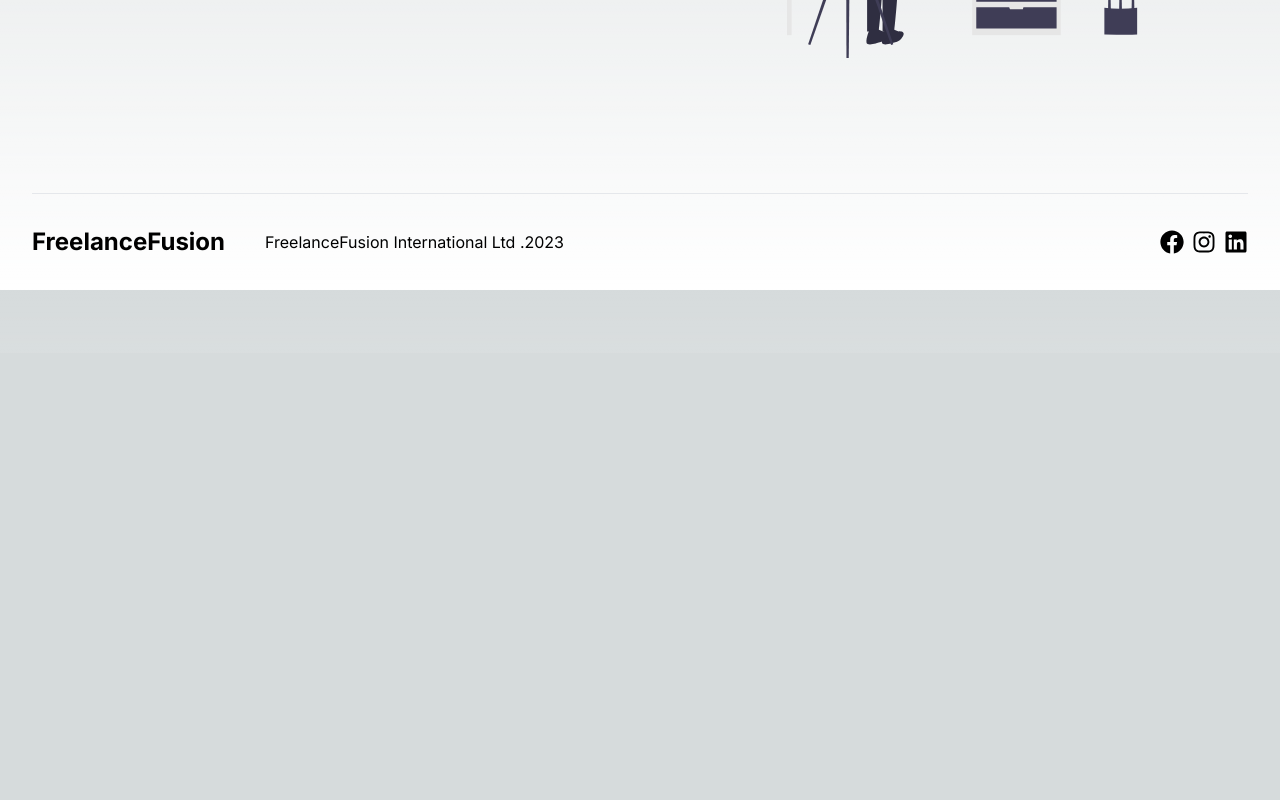
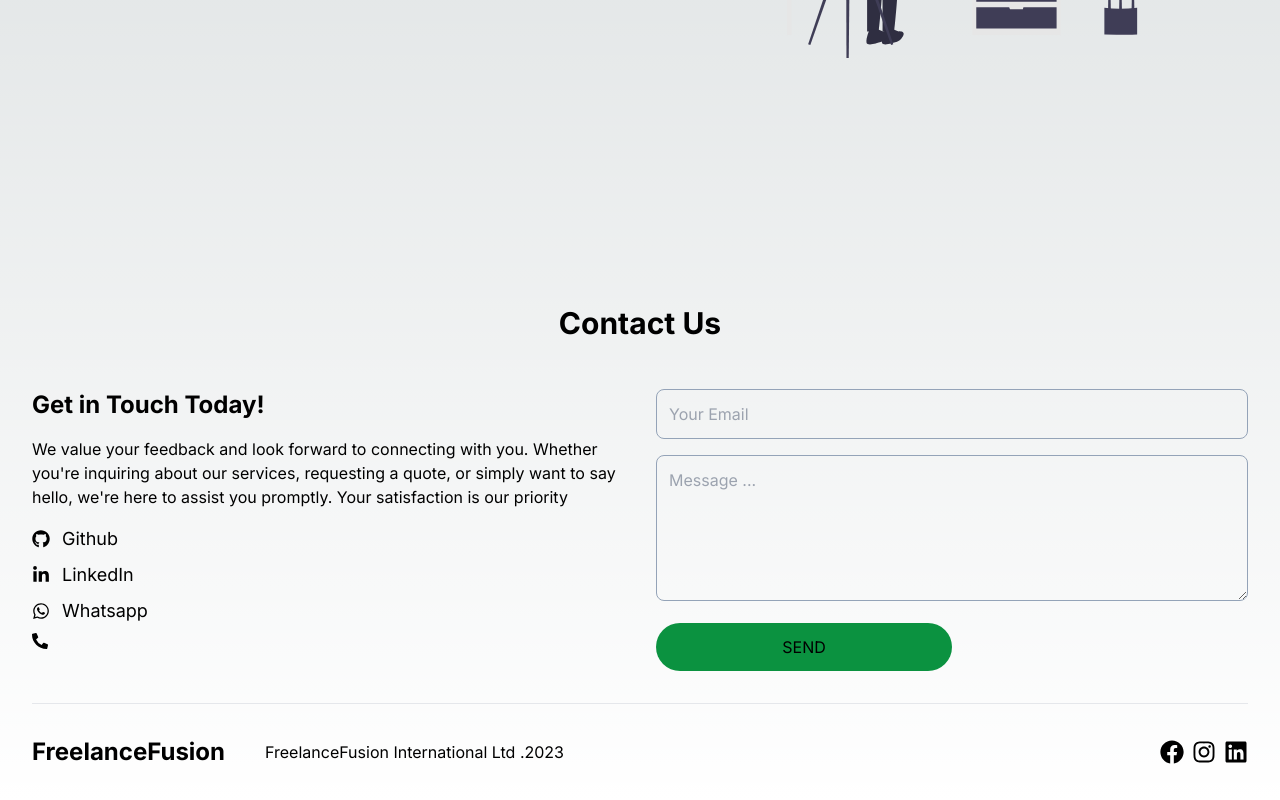
Before and after one commit to mwongess/freelancefusion, a Next.js app in the folder client/: page /home in a window 1280 px wide. Shown: the part 447-1247 px from the top of the page. Before the commit the page ends 800 px from the top, so only its background shows below. Built offline with nearby package versions, Linux system fonts and the light colour scheme.

Commit message:
contact us

```diff
--- a/client/src/app/(pages)/home/layout.tsx
+++ b/client/src/app/(pages)/home/layout.tsx
@@ -1,5 +1,6 @@
 "use client"
 
+import ContactUs from '@/components/ContactUs'
 import Cta from '@/components/Cta'
 import Footer from '@/components/Footer'
 import Header from '@/components/Header'
@@ -18,6 +19,7 @@ const HomeLayout = ({ children }: { children: React.ReactNode }) => {
                     {children}
                 </div>
             </div>
+            <ContactUs/>
             <div>
                 {/* <Cta /> */}
                 <Footer />
--- a/client/src/app/globals.css
+++ b/client/src/app/globals.css
@@ -2,6 +2,9 @@
 @tailwind components;
 @tailwind utilities;
 
+html {
+  scroll-behavior: smooth !important;
+}
 :root {
     --foreground-rgb: 0, 0, 0;
     --background-start-rgb: 214, 219, 220;
--- /dev/null
+++ b/client/src/components/ContactUs.tsx
@@ -0,0 +1,36 @@
+import Link from 'next/link'
+import React from 'react'
+import { FaGithub, FaLinkedinIn, FaPhoneAlt, FaWhatsapp } from "react-icons/fa";
+
+const ContactUs = () => {
+    return (
+        <div id='contact' className='p-8'>
+            <h1 className='font-bold text-3xl text-center pt-20 mb-8 sm:mb-12'>Contact Us</h1>
+            <div className='flex flex-col sm:flex-row justify-between gap-8'>
+                <div className='w-1/2'>
+                    <h1 className='font-bold text-2xl'>Get in Touch Today!</h1>
+                    <p className='my-4'>We value your feedback and look forward to connecting with you. Whether you're inquiring about our services, requesting a quote, or simply want to say hello, we're here to assist you promptly. Your satisfaction is our priority</p>
+                    <div className='socials flex flex-col gap-2'>
+                        <Link className='flex gap-3 items-center text-lg' href={`https://www.github.com/`} target='_blank'><span><FaGithub /></span> Github</Link>
+                        <Link className='flex gap-3 items-center text-lg' href={`https://www.linkedin.com/in/`} target='_blank'><span><FaLinkedinIn /> </span>LinkedIn</Link>
+                        <Link className='flex gap-3 items-center text-lg' href="https://wa.me/" target='_blank'><span><FaWhatsapp /></span>Whatsapp</Link>
+                        <p><span><FaPhoneAlt /></span></p>
+                    </div>
+                </div>
+                <div className='sm:w-1/2'>
+                    <form action="https://formsubmit.co/fusionfreelance00@gmail.com" method="post">
+                        <div>
+                            <input className='w-full rounded-lg p-3 bg-transparent border  border-slate-400' type="email" placeholder='Your Email' name="email" />
+                        </div>
+                        <div className='my-4'>
+                            <textarea className='w-full rounded-lg p-3 bg-transparent border border-slate-400' name="message" id="" cols={30} rows={5} placeholder='Message ...'></textarea>
+                        </div>
+                        <button type="submit" className='send-btn p-3 rounded-full w-1/2 bg-[#0B9240]'>SEND</button>
+                    </form>
+                </div>
+            </div>
+        </div>
+    )
+}
+
+export default ContactUs
--- a/client/src/components/Header.tsx
+++ b/client/src/components/Header.tsx
@@ -8,7 +8,7 @@ const Header = () => {
         <Link href="/home" className='font-bold sm:text-2xl'><span className='border-2 p-1 text-[#0B9240]'>FF</span> FreelanceFusion</Link>
         <div className='hidden sm:flex gap-6'>
             <Link href="">Explore</Link>
-            <Link href="">Contact Us</Link>
+            <Link href="/#contact">Contact Us</Link>
             <Link href="">Services</Link>
             <Link href="/login">Sign In</Link>
             <Link href="/signup">Register</Link>
```
Also changed, not shown: client/src/components/Services.tsx (added).
